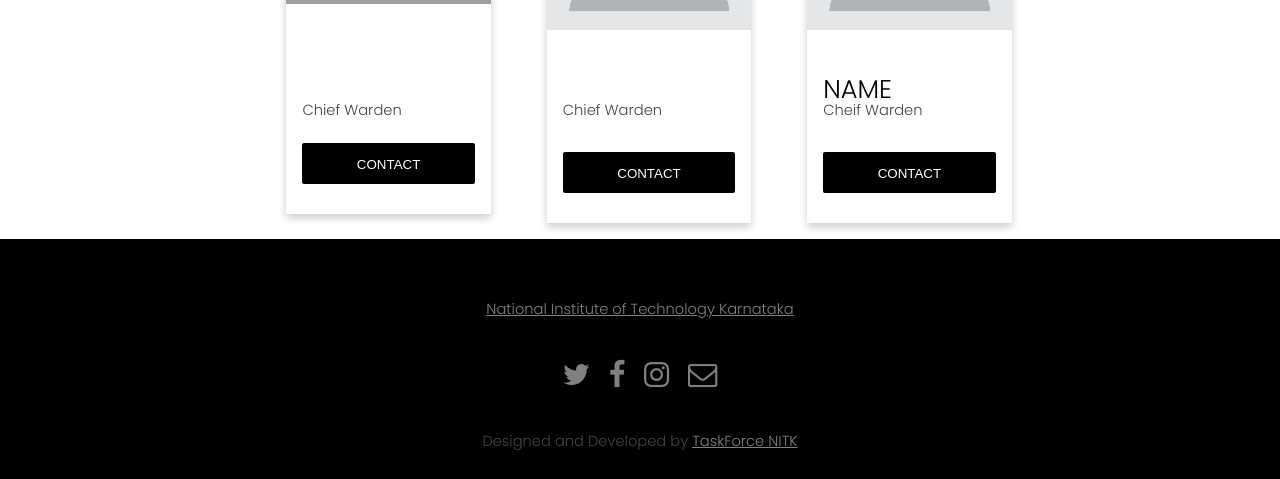
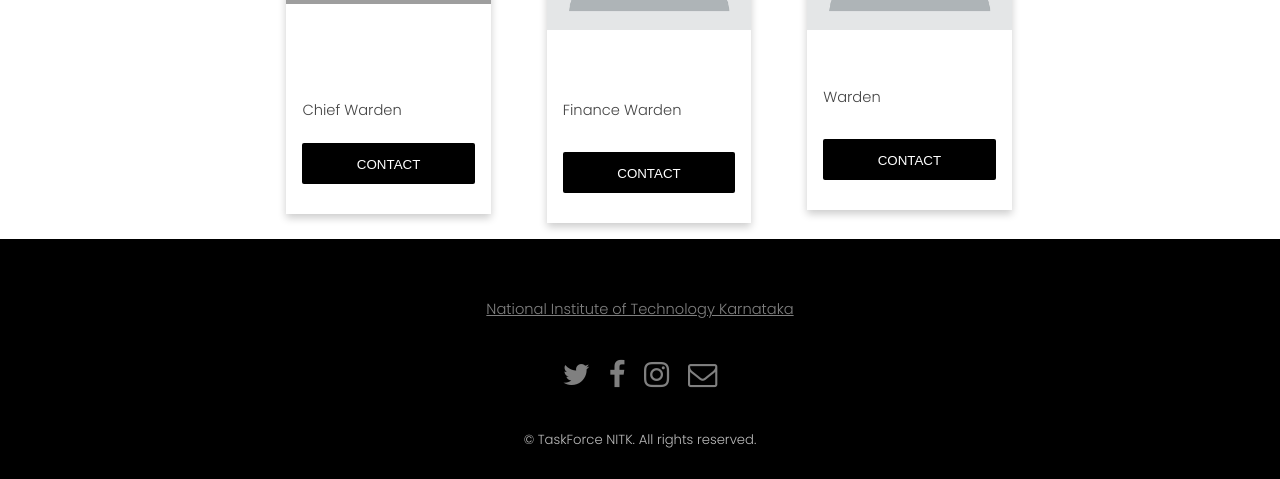
Before and after one commit to raunakbatar/raunakbatar.github.io, a plain HTML site: page representatives.html in a window 1280 px wide. Shown: the part 576-1055 px from the top of the page. Drawn offline with Linux system fonts and the light colour scheme; grey boxes are pictures that could not be loaded.

Commit message:
Update representatives.html

```diff
--- a/representatives.html
+++ b/representatives.html
@@ -86,7 +86,7 @@
           />
           <div class="containera">
             <h2 style="margin-top: -40px; color: white">NAME</h2>
-            <p class="titlea" style="margin-top: -25px">Chief Warden</p>
+            <p class="titlea" style="margin-top: -25px">Finance Warden</p>
 
             <p>
               <button class="buttona">
@@ -104,8 +104,7 @@
             style="width: 100%; height: 350px"
           />
           <div class="containera">
-            <h2 style="margin-top: -40px; color: black">NAME</h2>
-            <p class="titlea" style="margin-top: -25px">Cheif Warden</p>
+            <p class="titlea" style="margin-top: -25px"> Warden</p>
 
             <p>
               <button class="buttona">
@@ -200,7 +199,7 @@
             >
           </li>
         </ul>
-        <p>Designed and Developed by <a href="#">TaskForce NITK</a></p>
+
       </div>
       <div class="copyright">&copy; TaskForce NITK. All rights reserved.</div>
     </footer>
```
